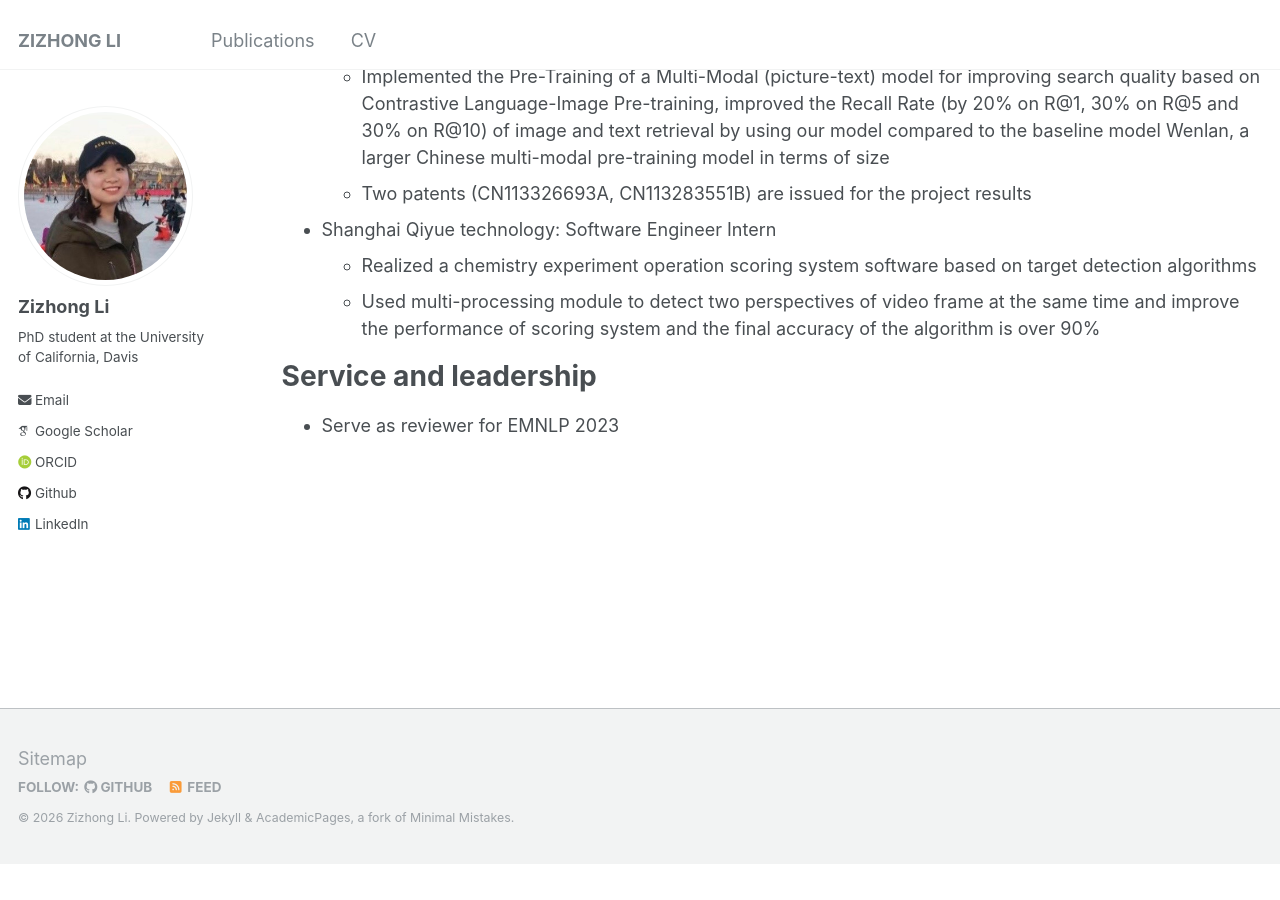
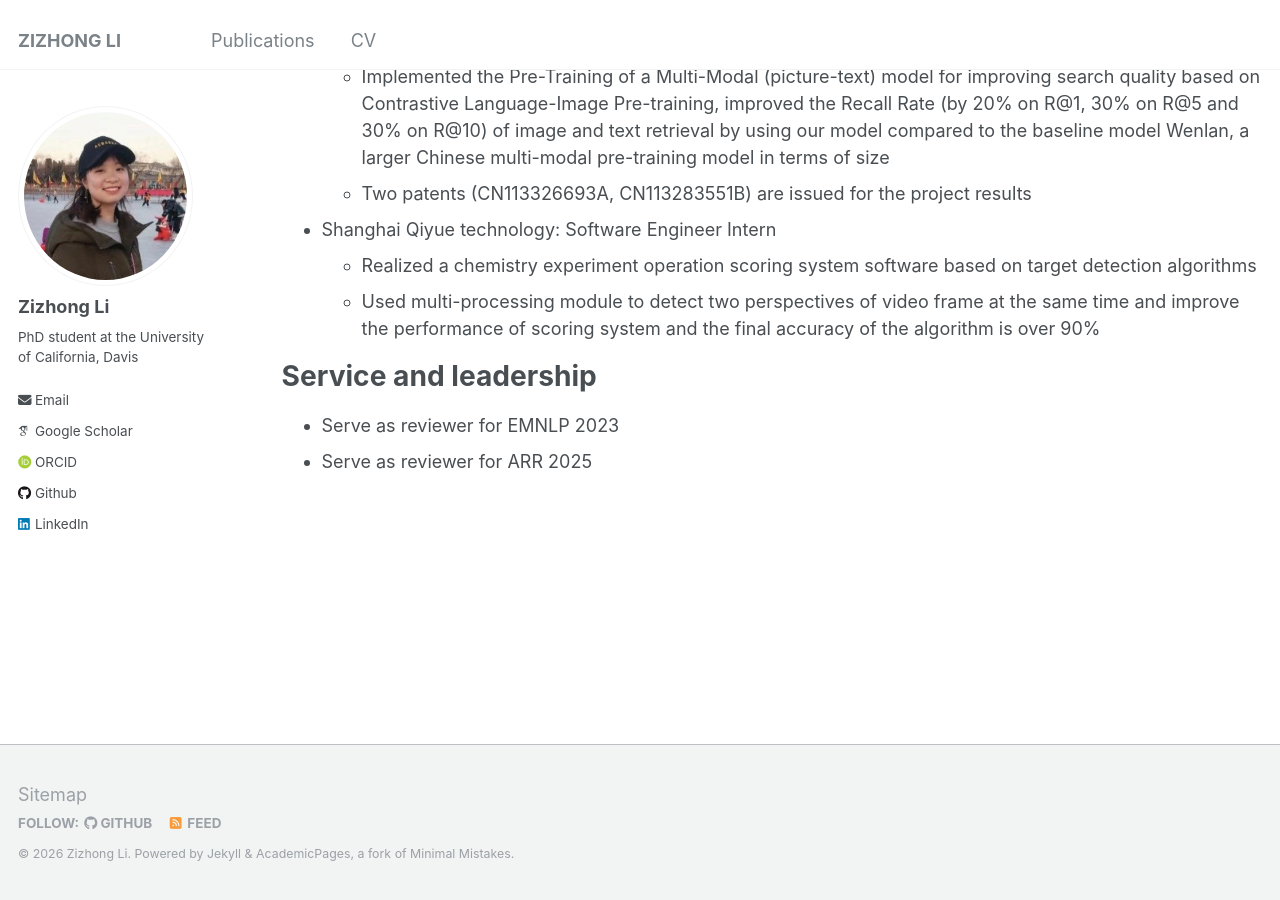
Before and after one commit to lizizhong/lizizhong.github.io, a Jekyll site: the page built from _pages/cv.md, in a window 1280 px wide and 900 px high, scrolled down 756 px. Built offline with Jekyll 4.4.1, drawn with Linux system fonts in a browser that asks for light colours; some web fonts are replaced; before the commit the page ends 1620 px from its top, so only the background shows below that.

Commit message:
Update cv.md

```diff
--- a/_pages/cv.md
+++ b/_pages/cv.md
@@ -38,3 +38,4 @@ of scoring system and the final accuracy of the algorithm is over 90%
 Service and leadership
 ======
 * Serve as reviewer for EMNLP 2023
+* Serve as reviewer for ARR 2025
```
